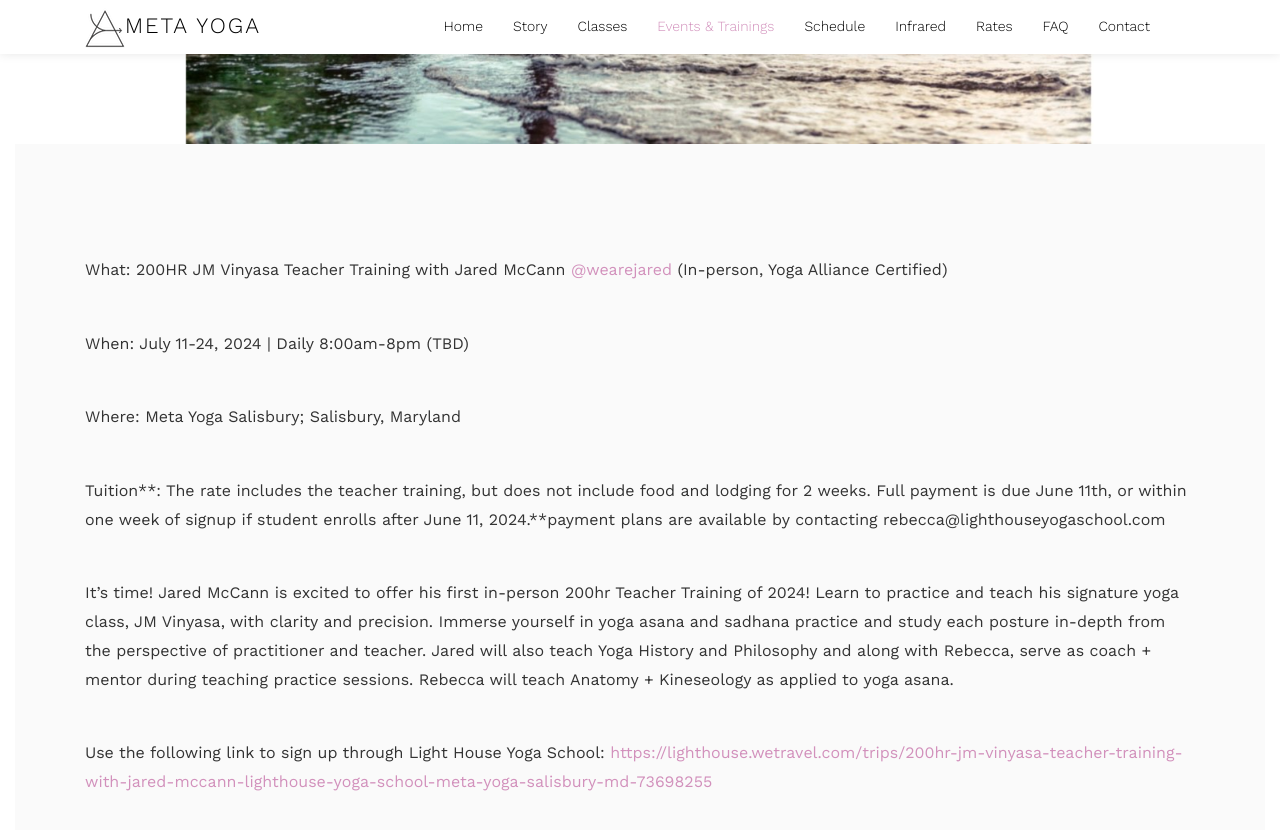
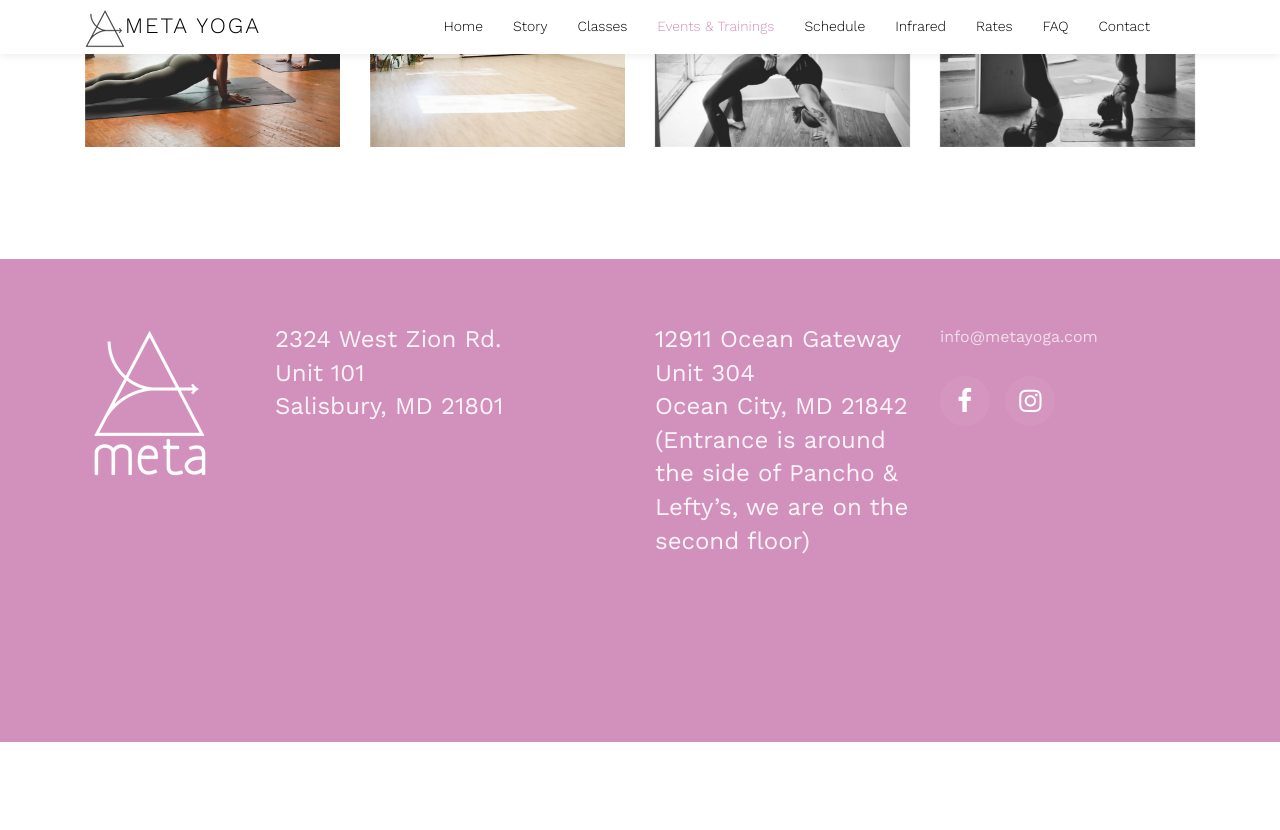
Before and after one commit to apnar/metayoga-site, a Jekyll site: the page built from events.html, in a window 1280 px wide and 900 px high, scrolled down 805 px. Shown: the top 830 px of the window. Built offline with Jekyll 4.4.1, drawn with Linux system fonts in a browser that asks for light colours; some web fonts are replaced; a script that is not in the unit is left out; after the commit the page ends 1547 px from its top, so only the background shows below that; some of the changed text lies outside the part shown.

Commit message:
roll back events page

```diff
--- a/events.html
+++ b/events.html
@@ -4,53 +4,58 @@
 ---
 
     <section class="ftco-section">
-        <div class="container-fluid">
-            <div class="row justify-content-center mb-5">
-                <div class="col-md-12 heading-section text-center ftco-animate">
-                    <h3 class="subheading">Events & Trainings</h3>
-                    <h2 class="mb-1">200HR JM Vinyasa Teacher Training with Jared McCann</h2>
+        <div class="container">
+            <div class="row justify-content-center mb-5 pb-3">
+                <div class="col-md-12 heading-section ftco-animate text-center">
+                    <h3 class="subheading">Enrollments</h3>
+                    <h2 class="mb-1">Events & Trainings</h2>
                 </div>
             </div>
-            <div class="col-9 container">
-                <div class="justify-content-center">
+            <div class="row no-gutters">
+                <healcode-widget data-type="enrollments" data-widget-partner="object" data-widget-id="e578113213a" data-widget-version="0"></healcode-widget>
+            </div>
+        </div>
+    </section>
 
-                    <img style='height: 100%; width: 100%;  object-fit: contain' src="images/McCann.jpg" />
 
+
+    <section class="ftco-gallery ftco-section">
+        <div class="container">
+            <div class="row justify-content-center mb-5 pb-3">
+                <div class="col-md-7 heading-section ftco-animate text-center">
+                    <h3 class="subheading">Gallery</h3>
+                    <h2 class="mb-1">See the latest photos</h2>
                 </div>
             </div>
-            <section class="ftco-section d-md-flex bg-light">
-                <div class="container ftco-animate">
-                    <p class="ftco-animate">
-What: 200HR JM Vinyasa Teacher Training with Jared McCann <a href="https://www.instagram.com/wearejared/">@wearejared</a>
-(In-person, Yoga Alliance Certified)
-                    </p><BR />
-                    <p class="ftco-animate">
-When: July 11-24, 2024 | Daily 8:00am-8pm (TBD)
-                    </p><BR />
-                    <p class="ftco-animate">
-Where: Meta Yoga Salisbury; Salisbury, Maryland
-                    </p><BR />
-                    <p class="ftco-animate">
-Tuition**: The rate includes the teacher training, but does not include food and lodging for 2
-weeks. Full payment is due June 11th, or within one week of signup if student enrolls after June
-11, 2024.**payment plans are available by contacting rebecca@lighthouseyogaschool.com
-                    </p><BR />
-                    <p class="ftco-animate">
-It’s time! Jared McCann is excited to offer his first in-person 200hr Teacher Training of
-2024! Learn to practice and teach his signature yoga class, JM Vinyasa, with clarity and
-precision. Immerse yourself in yoga asana and sadhana practice and study each posture
-in-depth from the perspective of practitioner and teacher. Jared will also teach Yoga
-History and Philosophy and along with Rebecca, serve as coach + mentor during teaching
-practice sessions. Rebecca will teach Anatomy + Kineseology as applied to yoga asana.
-                    </p><BR />
-                    <p class="ftco-animate">
-Use the following link to sign up through Light House Yoga School:
-
-<a href="https://lighthouse.wetravel.com/trips/200hr-jm-vinyasa-teacher-training-with-jared-mccann-lighthouse-yoga-school-meta-yoga-salisbury-md-73698255">https://lighthouse.wetravel.com/trips/200hr-jm-vinyasa-teacher-training-with-jared-mccann-lighthouse-yoga-school-meta-yoga-salisbury-md-73698255</a>
-                    </p><BR />
+            <div class="row">
+                <div class="col-md-3 ftco-animate">
+                    <a href="images/gallery-01.jpg" class="gallery image-popup img d-flex align-items-center" style="background-image: url(images/gallery-01.jpg);">
+                        <div class="icon mb-4 d-flex align-items-center justify-content-center">
+                            <span class="icon-instagram"></span>
+                        </div>
+                    </a>
                 </div>
-            </section>
-
-
+                <div class="col-md-3 ftco-animate">
+                    <a href="images/gallery-02.jpg" class="gallery image-popup img d-flex align-items-center" style="background-image: url(images/gallery-02.jpg);">
+                        <div class="icon mb-4 d-flex align-items-center justify-content-center">
+                            <span class="icon-instagram"></span>
+                        </div>
+                    </a>
+                </div>
+                <div class="col-md-3 ftco-animate">
+                    <a href="images/gallery-03.jpg" class="gallery image-popup img d-flex align-items-center" style="background-image: url(images/gallery-03.jpg);">
+                        <div class="icon mb-4 d-flex align-items-center justify-content-center">
+                            <span class="icon-instagram"></span>
+                        </div>
+                    </a>
+                </div>
+                <div class="col-md-3 ftco-animate">
+                    <a href="images/gallery-04.jpg" class="gallery image-popup img d-flex align-items-center" style="background-image: url(images/gallery-04.jpg);">
+                        <div class="icon mb-4 d-flex align-items-center justify-content-center">
+                            <span class="icon-instagram"></span>
+                        </div>
+                    </a>
+                </div>
+            </div>
         </div>
     </section>
```
